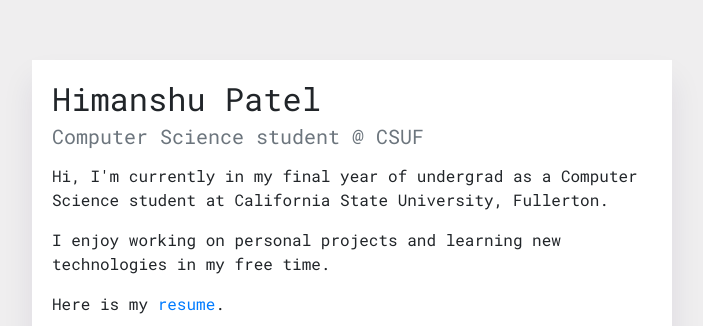
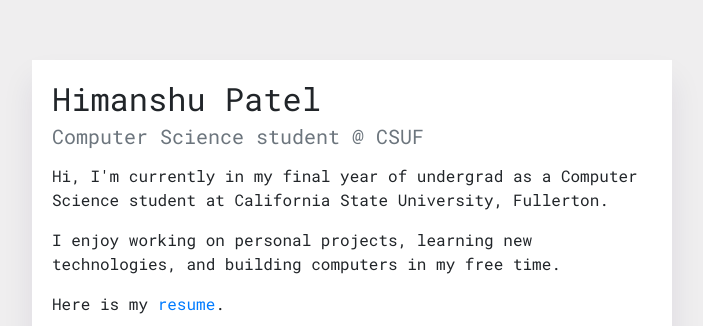
Before and after one commit to himanshup/himanshup.github.io, a plain HTML site: page index.html in a window 1280 px wide. Shown: the part 118-444 px from the top of the page, without its empty margins (288-991 px from the left). Drawn offline with nearby package versions, Linux system fonts and the light colour scheme.

Commit message:
add to description

```diff
--- a/index.html
+++ b/index.html
@@ -26,7 +26,7 @@
         </p>
 
         <p class="card-text">
-          I enjoy working on personal projects and learning new technologies in my free time.
+          I enjoy working on personal projects, learning new technologies, and building computers in my free time.
         </p>
         <p class="card-text">Here is my <a href="#">resume</a>.</p>
         <div class="d-flex justify-content-center">
```
